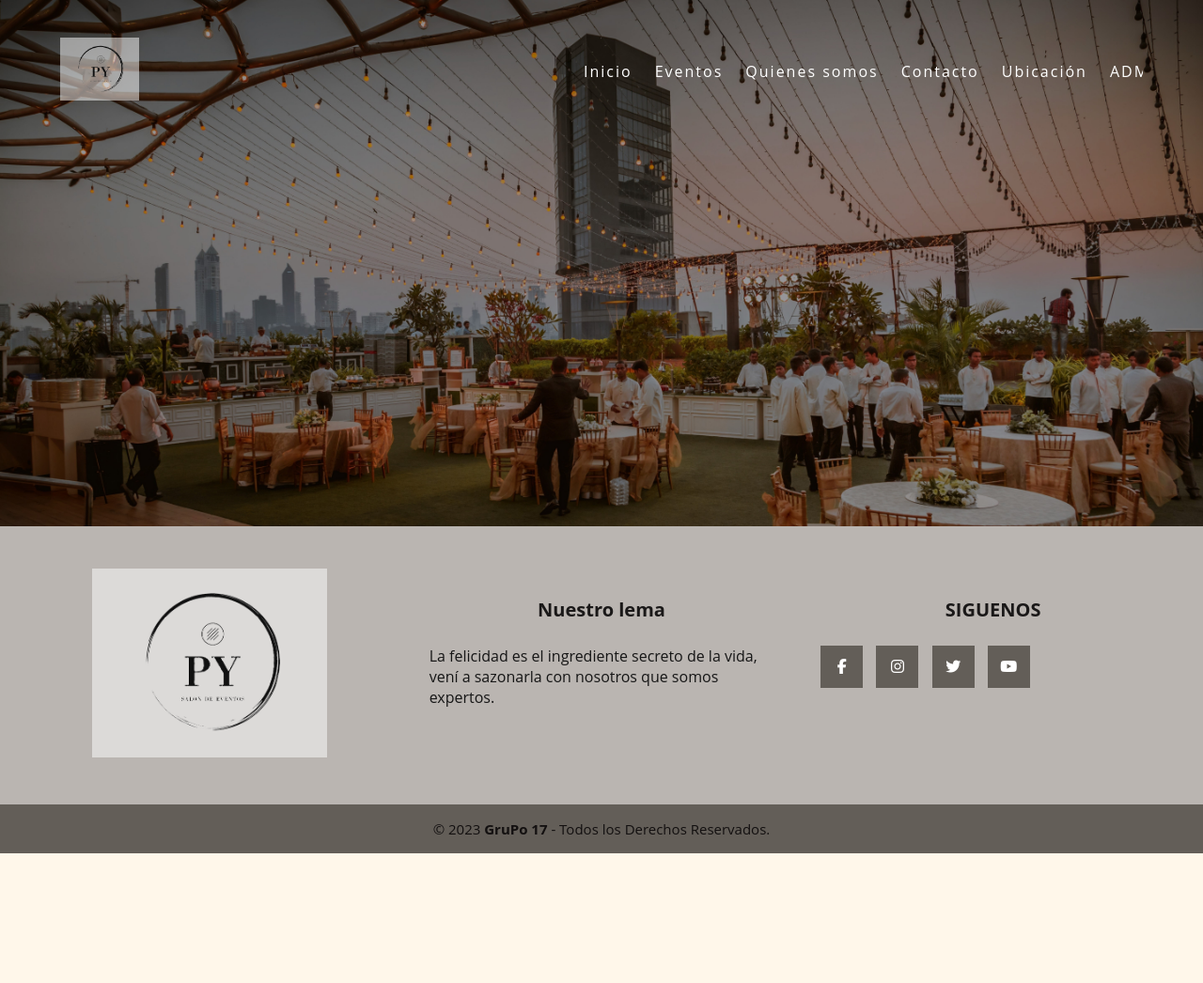
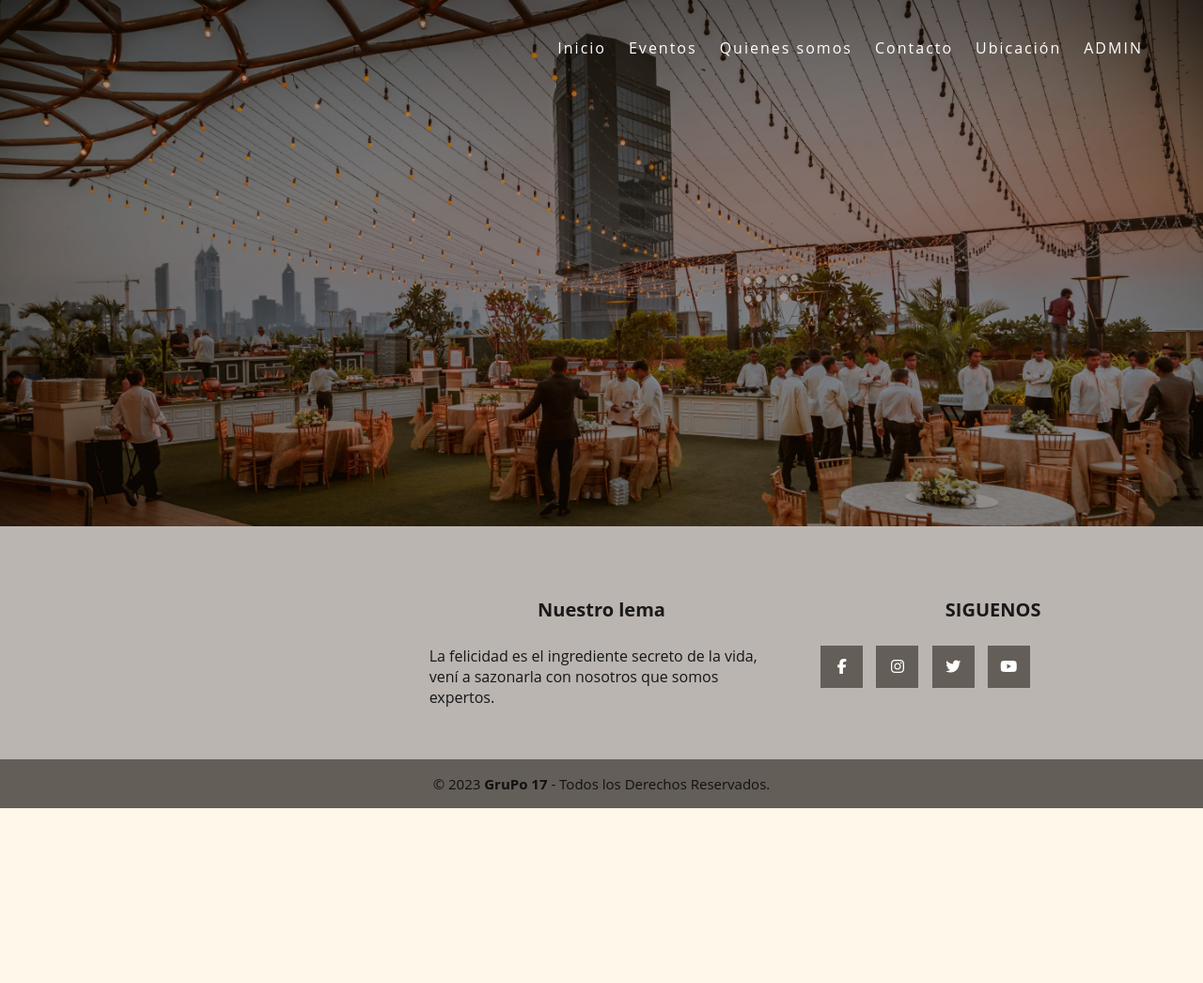
Before and after one commit to BelenAlegrette/Salon_Py, a Django app: template templates/estructura.html in a window 1280 px wide. Shown: the top 1046 px of the page at 94% size. Run offline with Django 3.2, Linux system fonts and the light colour scheme; the template is opened without the code that fills it, so the values that code supplies are empty; some libraries are stand-ins or nearby versions.

Commit message:
Probando cambios en estructura

```diff
--- a/static/css/header/style.css
+++ b/static/css/header/style.css
@@ -29,7 +29,7 @@
 }
 
 img{
-  /* display: contents; */
+  display: contents;
 }
 
 a img {
```
